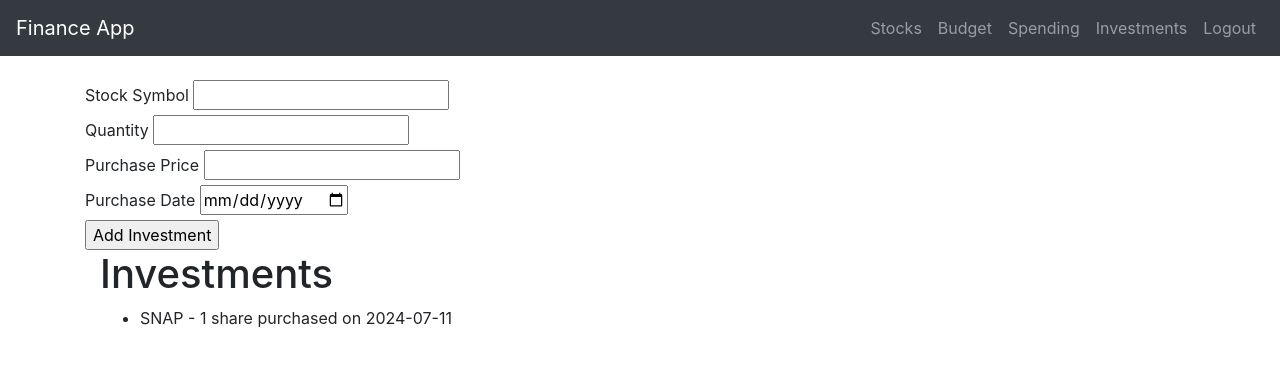
After one commit to nathanalbe/FinnTrack, a Flask app: page /investments in a window 1280 px wide. The commit adds this page. Shown: the top 367 px of the page. Run offline with Flask 3, Linux system fonts and the light colour scheme; a user stored in the database is signed in; some libraries are stand-ins or nearby versions.

Commit message:
investments added

```diff
--- a/backend/app.py
+++ b/backend/app.py
@@ -20,7 +20,7 @@ import matplotlib.pyplot as plt
 import plotly
 import plotly.graph_objs as go
 import json
-from forms import RegistrationForm, LoginForm, BudgetForm, SpendingForm, UpdateBudgetForm, UpdateSpendingForm, StockSearchForm
+from forms import RegistrationForm, LoginForm, BudgetForm, SpendingForm, UpdateBudgetForm, UpdateSpendingForm, StockSearchForm, InvestmentForm
 from datetime import datetime, timedelta
 from dotenv import load_dotenv
 import os
@@ -36,11 +36,11 @@ proxied = FlaskBehindProxy(app)
 login_manager = LoginManager(app)
 login_manager.login_view = 'login'
 
-app.config['PLAID_CLIENT_ID'] = ''
-app.config['PLAID_SECRET'] = ''
+app.config['PLAID_CLIENT_ID'] = '668d8cb09e60dd001a327cac'
+app.config['PLAID_SECRET'] = 'c04391d0ba0333547cc2a2358aab0'
 app.config['PLAID_ENV'] = 'sandbox'  # Change to 'development' or 'production' as needed
 
-app.config['ALPHA_VANTAGE_API_KEY'] = ''
+app.config['ALPHA_VANTAGE_API_KEY'] = 'PY07EMA4LSHGSLIH'
 
 # Define your models
 class User(db.Model, UserMixin):
@@ -74,6 +74,15 @@ class Spending(db.Model):
     description = db.Column(db.String(100), nullable=False)
     amount = db.Column(db.Float, nullable=False)
     date = db.Column(db.DateTime, nullable=False, default=datetime.utcnow)
+
+class Investment(db.Model):
+    id = db.Column(db.Integer, primary_key=True)
+    user_id = db.Column(db.Integer, db.ForeignKey('user.id'), nullable=False)
+    symbol = db.Column(db.String(10), nullable=False)  # Stock symbol
+    quantity = db.Column(db.Integer, nullable=False)
+    purchase_price = db.Column(db.Float, nullable=False)
+    purchase_date = db.Column(db.Date, nullable=False)
+
 
 with app.app_context():
     db.create_all()
@@ -336,5 +345,25 @@ def stocks():
 
     return render_template('stocks.html', symbol=symbol, graphJSON=graphJSON, form=form)
 
+@app.route("/investments", methods=['GET', 'POST'])
+@login_required
+def investments():
+    form = InvestmentForm()
+    if form.validate_on_submit():
+        investment = Investment(
+            user_id=current_user.id,
+            symbol=form.symbol.data,
+            quantity=form.quantity.data,
+            purchase_price=form.purchase_price.data,
+            purchase_date=form.purchase_date.data
+        )
+        db.session.add(investment)
+        db.session.commit()
+        flash('Investment added!', 'success')
+        return redirect(url_for('home'))  # Redirect to home page after adding
+    investments = Investment.query.filter_by(user_id=current_user.id).all()
+    return render_template('investments.html', title='Investments', form=form, investments=investments)
+
+
 if __name__ == '__main__':
     app.run(debug=True)
--- a/backend/forms.py
+++ b/backend/forms.py
@@ -1,5 +1,5 @@
 from flask_wtf import FlaskForm
-from wtforms import StringField, PasswordField, SubmitField, BooleanField, FloatField
+from wtforms import StringField, PasswordField, SubmitField, BooleanField, FloatField, IntegerField, DateField
 from wtforms.validators import DataRequired, Length, Email, EqualTo
 
 class RegistrationForm(FlaskForm):
@@ -38,3 +38,10 @@ class UpdateSpendingForm(FlaskForm):
 class StockSearchForm(FlaskForm):
     symbol = StringField('Stock Symbol', validators=[DataRequired(), Length(min=1, max=10)])
     submit = SubmitField('Search')
+
+class InvestmentForm(FlaskForm):
+    symbol = StringField('Stock Symbol', validators=[DataRequired()])
+    quantity = IntegerField('Quantity', validators=[DataRequired()])
+    purchase_price = FloatField('Purchase Price', validators=[DataRequired()])
+    purchase_date = DateField('Purchase Date', validators=[DataRequired()])
+    submit = SubmitField('Add Investment')
--- a/backend/templates/base.html
+++ b/backend/templates/base.html
@@ -36,6 +36,9 @@
             <a class="nav-link" href="{{ url_for('spending') }}">Spending</a>
           </li>
           <li class="nav-item">
+            <a class="nav-link" href="{{ url_for('investments') }}">Investments</a>
+          </li>
+          <li class="nav-item">
             <a class="nav-link" href="{{ url_for('logout') }}">Logout</a>
           </li>
           {% else %}
--- /dev/null
+++ b/backend/templates/investments.html
@@ -0,0 +1,30 @@
+{% extends "base.html" %}
+
+{% block content %}
+<!-- Display form for adding investments -->
+<form method="POST" action="{{ url_for('investments') }}">
+    {{ form.hidden_tag() }}
+    <!-- Form fields for adding investments -->
+    {{ form.symbol.label }} {{ form.symbol() }} <br>
+    {{ form.quantity.label }} {{ form.quantity() }} <br>
+    {{ form.purchase_price.label }} {{ form.purchase_price() }} <br>
+    {{ form.purchase_date.label }} {{ form.purchase_date() }} <br>
+    {{ form.submit() }}
+</form>
+<div class="container">
+    <h1>Investments</h1>
+    {% if investments %}
+        <ul>
+            {% for investment in investments %}
+                {% if investment.quantity == 1 %}
+                    <li>{{ investment.symbol }} - {{ investment.quantity }} share purchased on {{ investment.purchase_date }}</li>
+                {% else %}
+                    <li>{{ investment.symbol }} - {{ investment.quantity }} shares purchased on {{ investment.purchase_date }}</li>
+                {% endif %}
+            {% endfor %}
+        </ul>
+    {% else %}
+        <p>No investments found.</p>
+    {% endif %}
+</div>
+{% endblock%}
```
Also changed, not shown: backend/instance/site.db.
